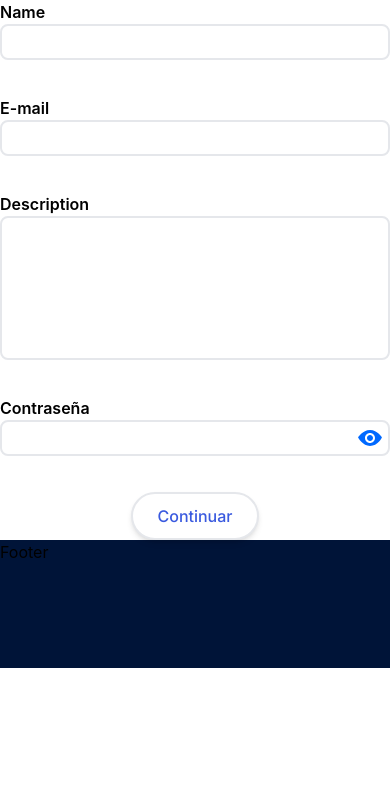
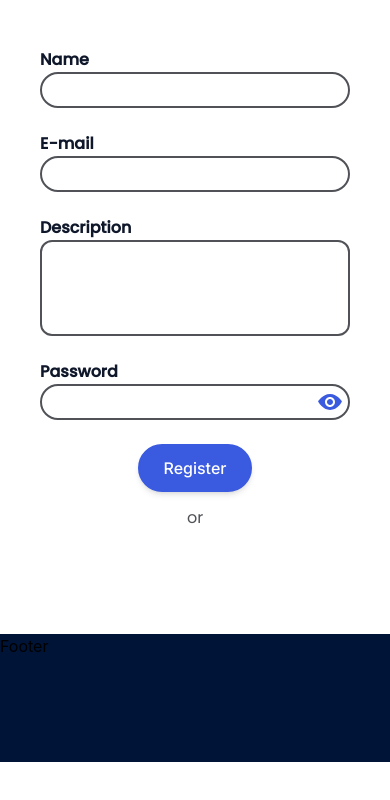
Before and after one commit to ivan-cardoso/travel-memories-app, a React (Create React App) app: page /register in a window 390 px wide. Shown: the top 800 px of the page. Built offline with nearby package versions, Linux system fonts and the light colour scheme.

Commit message:
REgister Screen - Mobile and Desktop. Validations done

```diff
--- a/api/controllers/users.js
+++ b/api/controllers/users.js
@@ -36,7 +36,8 @@ const signUp = async (req, res) => {
         const newUser = await User.create({
             "name": name,
             "email": email,
-            "password": hashedPassword
+            "password": hashedPassword,
+            "description" : req.body.description ? req.body.description : ""
         })
 
         const token = jwt.sign({ "email": newUser.email, "id": newUser._id }, 'TEST', { "expiresIn": "1h" })
--- a/src/App.js
+++ b/src/App.js
@@ -9,6 +9,7 @@ import { useDispatch } from 'react-redux'
 import useStorage from './hooks/useStorage'
 import { setCrendentials } from './store/reducers/user';
 import Footer from './components/Footer/Footer';
+import NavBar from './components/NavBar/NavBar';
 
 const App = () => {
 
@@ -24,7 +25,7 @@ const App = () => {
   return (
     <>
       <GoogleOAuthProvider clientId={'915610588755-stsi22gi8kntir2r0ninj75llh6g9a2a.apps.googleusercontent.com'}>
-
+        {/* <NavBar /> */}
         <Routes>
           <Route path={'/'} element={<Home />} />
           <Route path={'/register'} element={<Register />} />
--- a/src/components/Inputs/TextArea.jsx
+++ b/src/components/Inputs/TextArea.jsx
@@ -6,28 +6,21 @@ const TextArea = ({ label, placeholder, width, name, variant }) => {
         <div className={`flex flex-col ${width ?? 'w-full'}`}>
             <label
                 className={`
-                    font-subtitle  2xl:text-xl 3xl:text-2xl
-                    ${variant === 'app' ?
-                        'text-variantDark font-bold'
-                        : 'text-dark font-semibold '}
-                    `}
+                font-body 2xl:text-xl 3xl:text-2xl font-semibold text-slate-900`}
                 htmlFor={name}>
                 {label}
             </label>
             <Field
                 as="textarea"
-
                 id={name}
                 placeholder={placeholder}
                 type="text"
                 name={name}
                 className={`
-                    text-base  text-variantDark transition duration-200 ease-in-out
-                    h-36  2xl:h-36 3xl:h-42 rounded-lg px-2 py-1.5 resize-none
+                    text-base  text-variant_light transition duration-200 ease-in-out font-body
+                    h-24  2xl:h-28 3xl:h-36 rounded-xl px-2 py-1.5 resize-none 2xl:px-4 3xl:px-6
                     2xl:text-lg 3xl:text-xl
-                    ${variant === 'app' ?
-                        'bg-[#F3F3F3] focus:outline-primaryBlue '
-                        : 'border-2 border-primaryBlue  3xl:border-4 focus:outline-none  focus:border-primaryPink'}
+                    border-2 border-variant_light  3xl:border-4 focus:outline-none  focus:border-primary_blue
                 `}
             />
         </div>
--- a/src/components/Inputs/TextInput.jsx
+++ b/src/components/Inputs/TextInput.jsx
@@ -18,11 +18,8 @@ const TextInput = ({ label, placeholder, width, name, variant, type }) => {
         <div className={`flex flex-col ${width ?? 'w-full'} relative`}>
             <label
                 className={`
-                    font-subtitle  2xl:text-xl 3xl:text-2xl
-                    ${variant === 'app' ?
-                        'text-variantDark font-bold'
-                        : 'text-dark font-semibold '}
-                    `}
+                    font-body 2xl:text-xl 3xl:text-2xl font-semibold text-slate-900
+                `}
                 htmlFor={name}>
                 {label}
             </label>
@@ -32,20 +29,17 @@ const TextInput = ({ label, placeholder, width, name, variant, type }) => {
                 type={type ?? "text"}
                 name={name}
                 className={`
-                    text-base  text-variantDark transition duration-200 ease-in-out
-                    h-9  2xl:h-11 3xl:h-14 rounded-lg px-2
+                    text-base  text-variant_light transition duration-200 ease-in-out font-body
+                    h-9  2xl:h-11 3xl:h-14 rounded-full px-2 2xl:px-4 3xl:px-6
                     2xl:text-lg 3xl:text-xl
-
-                    ${variant === 'app' ?
-                        'bg-[#F3F3F3] focus:outline-primaryBlue '
-                        : 'border-2 border-primaryBlue  3xl:border-4 focus:outline-none  focus:border-primaryPink'}
+                    border-2 border-variant_light  3xl:border-4 focus:outline-none  focus:border-primary_blue
                 `}
             />
 
             {type === 'password' &&
-                <div className='h-9  2xl:h-11 3xl:h-14  w-4 absolute bottom-0 right-3 flex items-center justify-center'>
+                <div className='h-9  2xl:h-11 3xl:h-14  w-4 absolute bottom-0 right-3 2xl:right-6 3xl:right-8 flex items-center justify-center'>
                     <div onClick={handleShowPassword} className=' cursor-pointer'>
-                        <Eye fill='#0069FF' className='w-6 h-6 2xl:w-7 2xl:h-7 3xl:w-9 3xl:h-9'/>
+                        <Eye fill='#3a5adf' className='w-6 h-6 2xl:w-7 2xl:h-7 3xl:w-9 3xl:h-9' />
                     </div>
                 </div>
             }
--- a/src/components/NavBar/NavBar.jsx
+++ b/src/components/NavBar/NavBar.jsx
@@ -10,10 +10,8 @@ const NavBar = () => {
   const { userInfo } = useSelector((state) => state.user)
   const { handleLogout } = useAuth()
 
-  console.log('USER INFO', userInfo)
-
   return (
-    <div className='absolute top-0 left-0  bg-[#585858]/20 z-20 flex w-full h-28 px-10 sm:px-16 md:px-24 lg:px-28 2xl:px-36 3xl:px-48 py-10 items-center justify-between'>
+    <div className=' bg-[#585858]/20 z-20 flex w-full h-28 px-10 sm:px-16 md:px-24 lg:px-28 2xl:px-36 3xl:px-48 py-10 items-center justify-between'>
       <Link to={'/'}>
         <h1 className='font-bold text-3xl text-white'>TMA</h1>
       </Link>
--- a/src/components/PostCard/PostCard.jsx
+++ b/src/components/PostCard/PostCard.jsx
@@ -40,7 +40,6 @@ const PostCard = ({ data, loading }) => {
               <p className='font-body font-normal text-variant_light  text-sm 2xl:text-base 3xl:text-lg'>{data.creator.creatorName}</p>
               <p className='font-body font-normal text-variant_light  text-sm 2xl:text-base 3xl:text-lg'>{moment(data.createdAt).format('D/MM/YYYY')}</p>
             </div>
-            {console.log('data', data)}
           </div>
         </Link>
       }
--- a/src/hooks/useAuth.js
+++ b/src/hooks/useAuth.js
@@ -17,19 +17,16 @@ const useAuth = () => {
     }
 
     const handleSubmit = (values, action) => {
-        // e.preventDefault()
-        console.log('values', values)
         dispatch(action(values))
-            .then(res => {
-                console.log("RES", res)
+            .then(() => {
+                navigate('/')
             })
     }
 
     const handleOnSuccessGoogle = (res) => {
         dispatch(googleAuth(res))
-            .then(data => {
+            .then(() => {
                 navigate('/')
-                console.log('RES', data)
             })
     }
 
--- a/src/hooks/useStorage.js
+++ b/src/hooks/useStorage.js
@@ -6,7 +6,6 @@ const useStorage = () => {
         const userToken = localStorage.getItem('userToken')
         if (userToken) {
             const user =  jwt_decode(userToken)
-            console.log('USER DECODED', user)
             return {
                 user : {
                     email : user.email,
--- a/src/views/Register/Register.jsx
+++ b/src/views/Register/Register.jsx
@@ -1,4 +1,4 @@
-import React, { useState } from 'react'
+import React from 'react'
 import { createUser } from '../../store/actions/user'
 import { GoogleLogin } from '@react-oauth/google'
 import useAuth from '../../hooks/useAuth'
@@ -10,61 +10,46 @@ import TextInput from '../../components/Inputs/TextInput'
 import TextArea from '../../components/Inputs/TextArea'
 import Button from '../../components/Buttons/Button'
 import Spinner from '../../components/Spinner/Spinner'
+import { useSelector } from 'react-redux'
+
+import heroRegister from '../../images/hero/hero2.jpg'
 
 
 const Register = () => {
-    const { handleSubmit, handleChange, handleOnSuccessGoogle } = useAuth()
+    const { handleSubmit, handleOnSuccessGoogle } = useAuth()
+
+    const { loading } = useSelector(state => state.user)
 
     const validate = Yup.object({
-        name: Yup.string().required("*Campo requerido"),
+        name: Yup.string().required("*Required"),
         email: Yup.string()
-            .email("*Ingrese mail válido")
-            .required("*Campo requerido"),
-        description: Yup.string().required("*Campo requerido"),
+            .email("*Enter a valid email")
+            .required("*Required"),
+        description: Yup.string().required("*Required"),
         password: Yup.string()
-            .required("*Campo requerido")
-            .min(8, "*Al menos 8 caracteres")
+            .required("*Required")
+            .min(8, "*At least 8 characters ")
             .matches(
                 /^(?=.*[a-z])(?=.*[A-Z])(?=.*[0-9])(?=.*[!@#%])(?=.{8,})/,
-                "*Incluir mayúsculas, números y caracteres especiales"
+                "*Capital letter, number, and special character."
             ),
         // password2: Yup.string()
         //     .required("*Campo requerido")
         //     .oneOf([Yup.ref("password"), null], "*Las contraseñas deben coincidir"),
-        // mall: Yup.string().required("*Campo requerido"),
-        // house: Yup.string().required("*Campo requerido"),
-        // termsAndConditions: Yup.string().required("*Campo requerido"),
     });
-
-    const [isSubmitting, setIsSubmitting] = useState(false)
 
     return (
         <>
-            {/* <div>Register</div>
-            <form
-                onSubmit={(e) => handleSubmit(e, createUser)}
-                onChange={handleChange}
-                action=""
-            >
-                <label htmlFor="name">Name</label>
-                <input type="text" name='name' />
+            <div className='md:flex w-full'>
 
-                <label htmlFor="email">E-mail</label>
-                <input type="email" name='email' />
+                {/* <img src="" className='hidden md:block md:w-1/2 bg-red-300' alt="" /> */}
+                <div
+                    style={{ backgroundImage: `url(${heroRegister})` }}
+                    className="hidden md:block md:w-1/2 bg-cover bg-center bg-no-repeat" >
 
-                <label htmlFor="password">Password</label>
-                <input type="password" name='password' />
-
-                <button type='submit'>Register</button>
-            </form>
-            <GoogleLogin
-                onSuccess={(res) => handleOnSuccessGoogle(res)}
-                onError={() => console.log('SIGN IN GOOGLE FAILED')}
-            /> */}
-
-
-
-            <Formik className=""
+                </div>
+                <Formik
+                    className=""
                     initialValues={{
                         "name": "",
                         "email": "",
@@ -73,31 +58,31 @@ const Register = () => {
                     }}
                     validationSchema={validate}
                     onSubmit={(e) => {
-                    // setIsSubmitting(true)
                         handleSubmit(e, createUser)
-                    .then(()=>{
-                        setIsSubmitting(true)
-                    })
-                    .catch((err)=>{
-                        console.log('ERR', err)
-                        setIsSubmitting(true)
-                    })
                     }}
-
                 >
                     {({ errors }) => (
 
-                    <div className='flex flex-col gap-y-1.5 2xl:gap-y-3 3xl:gap-y-5 w-full'>
+                        <div className='
+                            flex flex-col bg-white
+                            px-10 sm:px-16 lg:px-24 2xl:px-28 3xl:px-32
+                            py-12 lg:py-12 2xl:py-20 3xl:py-28
+                            w-full md:w-1/2
+                            gap-y-1.5 2xl:gap-y-3 3xl:gap-y-5
+                            '>
+                            {/* <h2 className='font-title text-xl md:text-2xl 2xl:text-3xl 3xl:text-4xl mb-5'>
+                                Register
+                            </h2> */}
                             <Form
-                            className='flex flex-col gap-y-9'
+                                className='flex flex-col gap-y-6'
                             >
 
                                 <div className='relative'>
-                                <TextInput  name={"name"} id={'name'} label={"Name"} width={"w-full"} />
+                                    <TextInput name={"name"} id={'name'} label={"Name"} width={"w-full"} />
                                     <ErrorMessage
                                         name="name"
                                         component={() => (
-                                        <p className="mt-5 text-primaryPink text-sm absolute -bottom-6 2xl:text-lg 3xl:text-xl">
+                                            <p className="mt-5 text-dark_blue text-sm absolute -bottom-6 2xl:text-lg 3xl:text-xl">
                                                 {errors.name}
                                             </p>
                                         )}
@@ -109,7 +94,7 @@ const Register = () => {
                                     <ErrorMessage
                                         name="email"
                                         component={() => (
-                                        <p className="mt-5 text-primaryPink text-sm absolute -bottom-6 2xl:text-lg 3xl:text-xl">
+                                            <p className="mt-5 text-dark_blue text-sm absolute -bottom-6 2xl:text-lg 3xl:text-xl">
                                                 {errors.email}
                                             </p>
                                         )}
@@ -121,7 +106,7 @@ const Register = () => {
                                     <ErrorMessage
                                         name="description"
                                         component={() => (
-                                        <p className="mt-5 text-primaryPink text-sm absolute -bottom-6 2xl:text-lg 3xl:text-xl">
+                                            <p className="mt-5 text-dark_blue text-sm absolute -bottom-6 2xl:text-lg 3xl:text-xl">
                                                 {errors.description}
                                             </p>
                                         )}
@@ -129,11 +114,11 @@ const Register = () => {
                                 </div>
 
                                 <div className='relative'>
-                                <TextInput type="password" name={"password"} id={'password'} label={"Contraseña"} width={"w-full"} />
+                                    <TextInput type="password" name={"password"} id={'password'} label={"Password"} width={"w-full"} />
                                     <ErrorMessage
                                         name="password"
                                         component={() => (
-                                        <p className="text-primaryPink  text-sm absolute -bottom-6 2xl:text-lg 3xl:text-xl">
+                                            <p className="text-dark_blue  text-sm absolute -bottom-6 2xl:text-lg 3xl:text-xl">
                                                 {errors.password}
                                             </p>
                                         )}
@@ -143,31 +128,33 @@ const Register = () => {
                                 <div className='flex items-center justify-center'>
 
                                     {
-                                    !isSubmitting ?
+                                        !loading ?
                                             <div className="flex items-center justify-center ">
-                                            <Button type={'submit'} variant={'primary'} size={'lg'} >Continuar</Button>
+                                                <Button type={'submit'} variant={'action'} >Register</Button>
                                             </div>
                                             :
-                                        <button
-                                            type="button"
-                                            className={`
-                                            bg-[#d63351] hover:bg-[#d63351]
-                                            font-subtitle font-bold text-white rounded-xl transition duration-200 ease-out
-                                            py-2 px-6 w-64 text-sm 2xl:w-72 2xl:text-lg 2xl:px-9 2xl:py-2 3xl:w-80 3xl:text-xl 3xl:px-10 3xl:py-2
-                                            '
-                                        `}
-                                        >
+
+                                            <div className="flex items-center justify-center ">
                                                 <Spinner />
-                                        </button >
+                                            </div>
                                     }
                                 </div>
 
 
 
                             </Form>
+                            <div className='flex flex-col justify-center items-center mt-2 2xl:mt-3 gap-y-4 2xl:gap-y-5'>
+                                <p className='font-body text-variant_light 2xl:text-xl'>or</p>
+                                <GoogleLogin
+                                    size='large'
+                                    onSuccess={(res) => handleOnSuccessGoogle(res)}
+                                    onError={() => console.log('SIGN IN GOOGLE FAILED')}
+                                />
+                            </div>
                         </div>
                     )}
                 </Formik>
+            </div>
         </>
     )
 }
```
Also changed, not shown: src/views/FormTemplate/FormTemplate.jsx (added, +9 -0 lines), src/images/places/place1.jpg (added). Lines whose indentation alone changed are shown as unchanged.
